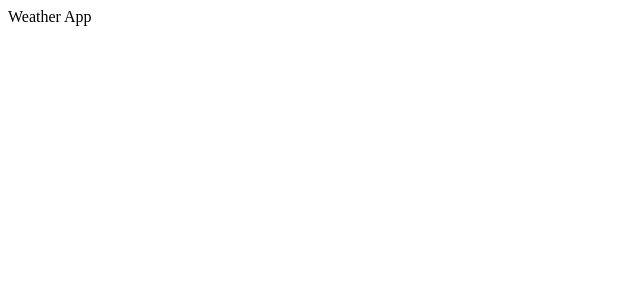
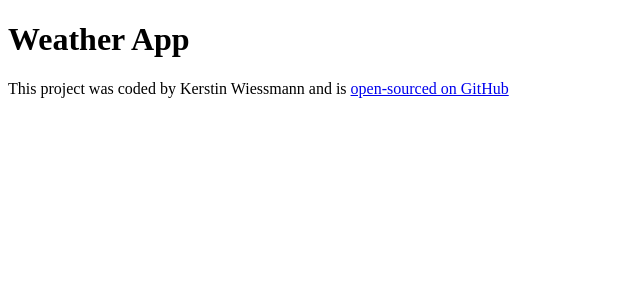
Before and after one commit to KerstinWieseline/react-weather-app, a React (Create React App) app: page / in a window 1280 px wide. Shown: the top 300 px of the page, without its empty margins (0-640 px from the left). Built offline with nearby package versions, Linux system fonts and the light colour scheme.

Commit message:
Added the GitHub Repo url

```diff
--- a/src/App.js
+++ b/src/App.js
@@ -5,7 +5,16 @@
 export default function App() {
   return (
     <div className="App">
-      Weather App
+      <h1>Weather App</h1>
+      <footer>
+        This project was coded by Kerstin Wiessmann and is{" "}
+        <a
+          href="https://github.com/KerstinWieseline/react-weather-app"
+          target="_blank"
+        >
+          open-sourced on GitHub
+        </a>
+      </footer>
     </div>
   );
 }
```
